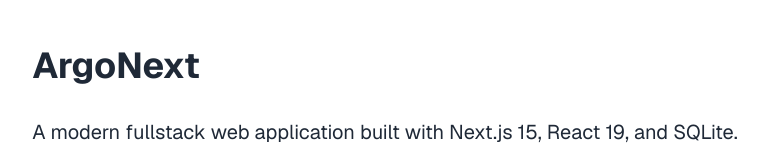
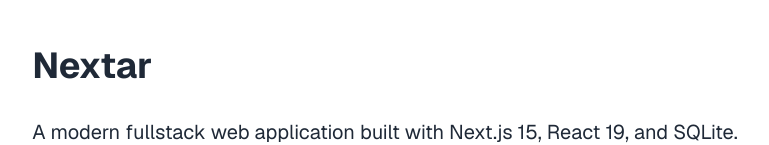
Before and after one commit to arghoritma/voice-drip, a Next.js app: page / in a window 1280 px wide. Shown: the part 358-503 px from the top of the page, without its empty margins (255-1024 px from the left). Built offline with nearby package versions, Linux system fonts and the light colour scheme.

Commit message:
refactor: rename project from ArgoNext to Nextar and update related references

```diff
--- a/app/layout.tsx
+++ b/app/layout.tsx
@@ -13,7 +13,7 @@
 });
 
 export const metadata: Metadata = {
-  title: "Argonext",
+  title: "Nextar",
   description: "Build your app faster",
 };
 
--- a/app/manifest.ts
+++ b/app/manifest.ts
@@ -1,25 +1,26 @@
-import type { MetadataRoute } from 'next'
+import type { MetadataRoute } from "next";
 
 export default function manifest(): MetadataRoute.Manifest {
   return {
-    name: 'Argonext',
-    short_name: 'Argonext',
-    description: 'ArgoNext is a modern template for fullstack web application development using Next.js, React, and SQLite. The template is flexible and supports changing the database driver to MySQL, PostgreSQL, and others.',
-    start_url: '/',
-    display: 'standalone',
-    background_color: '#ffffff',
-    theme_color: '#000000',
+    name: "Nextar",
+    short_name: "Nextar",
+    description:
+      "Nextar is a modern template for fullstack web application development using Next.js, React, and SQLite. The template is flexible and supports changing the database driver to MySQL, PostgreSQL, and others.",
+    start_url: "/",
+    display: "standalone",
+    background_color: "#ffffff",
+    theme_color: "#000000",
     icons: [
       {
-        src: '/maskable_icon_x192.png',
-        sizes: '192x192',
-        type: 'image/png',
+        src: "/maskable_icon_x192.png",
+        sizes: "192x192",
+        type: "image/png",
       },
       {
-        src: '/maskable_icon_x512.png',
-        sizes: '512x512',
-        type: 'image/png',
+        src: "/maskable_icon_x512.png",
+        sizes: "512x512",
+        type: "image/png",
       },
     ],
-  }
+  };
 }
--- a/app/page.tsx
+++ b/app/page.tsx
@@ -8,12 +8,12 @@
       <main className="flex flex-col gap-8 row-start-2 items-center sm:items-start">
         <Image
           src="/maskable_icon_x192.png"
-          alt="ArgoNext Logo"
+          alt="Nextar Logo"
           width={192}
           height={192}
           className="mb-4"
         />
-        <h1 className="text-4xl font-bold">ArgoNext</h1>
+        <h1 className="text-4xl font-bold">Nextar</h1>
         <p className="text-xl">
           A modern fullstack web application built with Next.js 15, React 19,
           and SQLite.
@@ -46,7 +46,7 @@
         <div className="flex gap-4 items-center flex-col sm:flex-row">
           <a
             className="rounded-full border border-solid border-transparent transition-colors flex items-center justify-center bg-foreground text-background gap-2 hover:bg-[#383838] dark:hover:bg-[#ccc] text-sm sm:text-base h-10 sm:h-12 px-4 sm:px-5"
-            href="https://github.com/arghoritma/argonext"
+            href="https://github.com/arghoritma/Nextar"
           >
             <FileText size={20} />
             View on GitHub
--- a/components/Sidebar.tsx
+++ b/components/Sidebar.tsx
@@ -12,7 +12,7 @@
       <label htmlFor="my-drawer-2" className="drawer-overlay"></label>
       <div className="menu z-[100] p-4 pt-20 w-60 min-h-full bg-base-200 text-base-content sm:pt-4">
         <div className="flex items-center gap-2 mb-4 sm:flex hidden">
-          <h2 className="text-xl font-bold">Argonext</h2>
+          <h2 className="text-xl font-bold">Nextar</h2>
         </div>
         <ul>
           {menuItems.map((item) => (
--- a/knexfile.ts
+++ b/knexfile.ts
@@ -6,7 +6,7 @@
 
 const BASE_PATH = process.cwd();
 const DB_PATH = `/${process.env.DATABASE_PATH}` || "/db";
-const DB_NAME = process.env.DATABASE_NAME || "argonext";
+const DB_NAME = process.env.DATABASE_NAME || "Nextar";
 
 const config = (): Knex.Config => ({
   client: "better-sqlite3",
--- a/package.json
+++ b/package.json
@@ -1,5 +1,5 @@
 {
-  "name": "argonext",
+  "name": "Nextar",
   "version": "0.1.0",
   "private": true,
   "scripts": {
```
Also changed, not shown: 2 other files (tests, documents, lock files or other folders).
